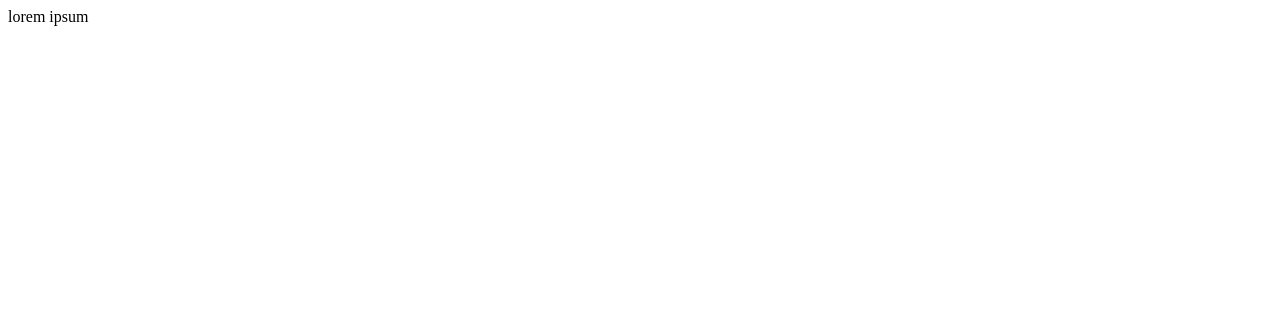
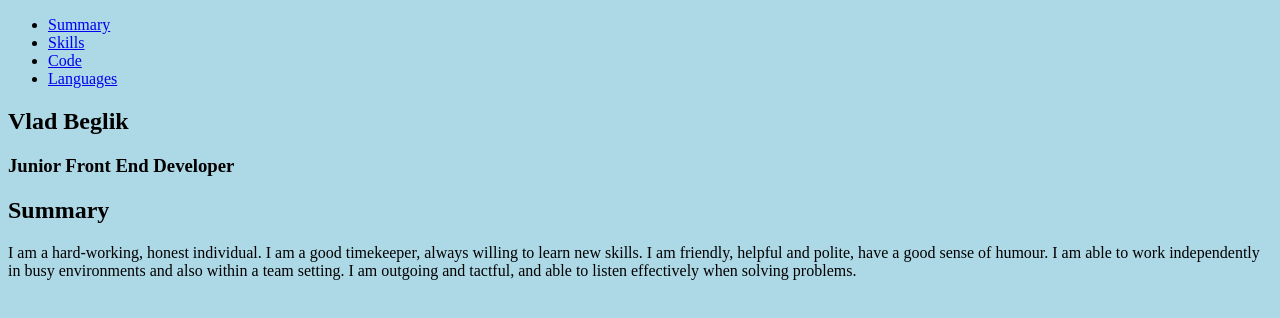
Before and after one commit to VladBeglik/rsschool-cv, a plain HTML site: page index.html in a window 1280 px wide. Drawn offline with Linux system fonts and the light colour scheme.

Commit message:
feat: add assets and init index.html

```diff
--- a/index.html
+++ b/index.html
@@ -1 +1,41 @@
-<a>lorem ipsum</a>
+<!DOCTYPE html>
+<html lang="en">
+<head>
+    <meta charset="utf-8">
+    <title>cv</title>
+    <link rel="stylesheet" href="style.css">
+    <link rel="icon" href="assets/favicon.ico">
+    <meta name="description" content="Простое руководство по HTML">
+</head>
+<body>
+    <header class="nav">
+        <nav>
+            <ul class="nav-list">
+               <li class="nav-item"><a href="/summary" class="nav-link">Summary</a></li>
+               <li class="nav-item"><a href="/skills" class="nav-link">Skills</a></li>
+               <li class="nav-item"><a href="/code" class="nav-link">Code</a></li>
+               <li class="nav-item"><a href="/languages" class="nav-link">Languages</a></li>
+            </ul>
+        </nav>
+    </header>
+    <main class="main">
+        <section class="section" id="profile">
+            <h1 class="profile-main">Vlad Beglik</h1>
+            <h3 class="profile-position">Junior Front End Developer</h3>
+        </section>
+        <section class="section" id="summary">
+            <h2 class="summary-title">Summary</h2>
+            <p>
+                I am a hard-working, honest individual. I am a good timekeeper, always willing to learn new skills.
+                I am friendly, helpful and polite, have a good sense of humour. I am able to work independently in busy
+                environments and also within a team setting. I am outgoing and tactful, and able to listen effectively
+                when solving problems.
+            </p>
+        </section>
+        <section class="section" id="skills"></section>
+        <section class="section" id="code"></section>
+        <section class="section" id="languages"></section>
+    </main>
+    <footer></footer>
+</body>
+</html>
```
Also changed, not shown: assets/favicon.ico (added), 1 other file.
